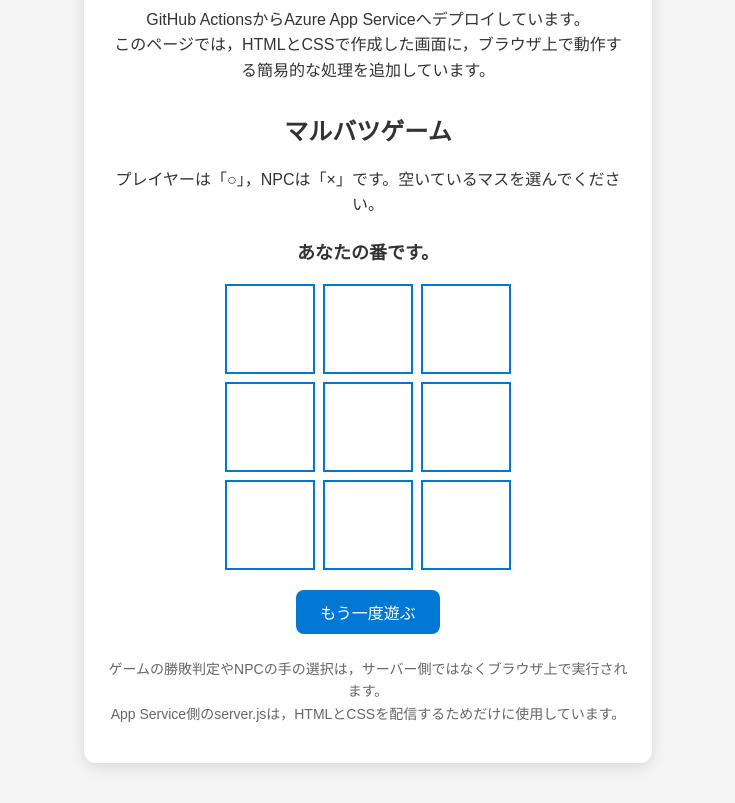
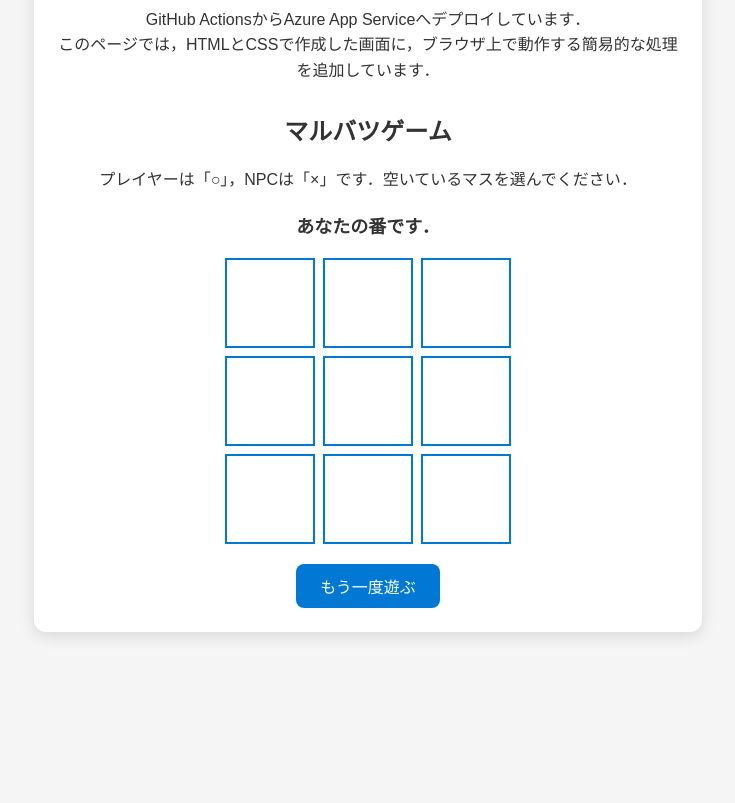
Before and after one commit to GingerAle0220/my-static-html-site, a plain HTML site: page index.html in a window 1280 px wide. Shown: the part 137-940 px from the top of the page, without its empty margins (272-1007 px from the left). After the commit the page ends 809 px from the top, so only its background shows below. Drawn offline with Linux system fonts and the light colour scheme.

Commit message:
少し改良

```diff
--- a/index.html
+++ b/index.html
@@ -10,17 +10,17 @@
     <h1>Azure App Service CI/CD Demo</h1>
 
     <p class="description">
-      GitHub ActionsからAzure App Serviceへデプロイしています。<br>
-      このページでは，HTMLとCSSで作成した画面に，ブラウザ上で動作する簡易的な処理を追加しています。
+      GitHub ActionsからAzure App Serviceへデプロイしています．<br>
+      このページでは，HTMLとCSSで作成した画面に，ブラウザ上で動作する簡易的な処理を追加しています．
     </p>
 
     <h2>マルバツゲーム</h2>
 
     <p class="description">
-      プレイヤーは「○」，NPCは「×」です。空いているマスを選んでください。
+      プレイヤーは「○」，NPCは「×」です．空いているマスを選んでください．
     </p>
 
-    <div id="status" class="status">あなたの番です。</div>
+    <div id="status" class="status">あなたの番です．</div>
 
     <div class="board">
       <button class="cell" data-index="0"></button>
@@ -35,11 +35,6 @@
     </div>
 
     <button id="resetButton" class="reset-button">もう一度遊ぶ</button>
-
-    <p class="note">
-      ゲームの勝敗判定やNPCの手の選択は，サーバー側ではなくブラウザ上で実行されます。<br>
-      App Service側のserver.jsは，HTMLとCSSを配信するためだけに使用しています。
-    </p>
   </main>
 
   <script>
@@ -94,12 +89,12 @@
       }
 
       if (isDraw()) {
-        statusText.textContent = "引き分けです。";
+        statusText.textContent = "引き分けです．";
         finishGame();
         return;
       }
 
-      statusText.textContent = "NPCの番です。";
+      statusText.textContent = "NPCの番です．";
     }
 
     function npcMove() {
@@ -119,18 +114,18 @@
       cells[npcIndex].disabled = true;
 
       if (checkWinner(npcMark)) {
-        statusText.textContent = "NPCの勝ちです。";
+        statusText.textContent = "NPCの勝ちです．";
         finishGame();
         return;
       }
 
       if (isDraw()) {
-        statusText.textContent = "引き分けです。";
+        statusText.textContent = "引き分けです．";
         finishGame();
         return;
       }
 
-      statusText.textContent = "あなたの番です。";
+      statusText.textContent = "あなたの番です．";
     }
 
     function checkWinner(mark) {
@@ -153,7 +148,7 @@
     function resetGame() {
       board = ["", "", "", "", "", "", "", "", ""];
       gameOver = false;
-      statusText.textContent = "あなたの番です。";
+      statusText.textContent = "あなたの番です．";
 
       cells.forEach((cell) => {
         cell.textContent = "";
--- a/style.css
+++ b/style.css
@@ -6,7 +6,7 @@ body {
 }
 
 .container {
-  max-width: 520px;
+  max-width: 620px;
   margin: 40px auto;
   padding: 24px;
   text-align: center;
@@ -74,10 +74,3 @@ h2 {
 .reset-button:hover {
   opacity: 0.85;
 }
-
-.note {
-  margin-top: 24px;
-  font-size: 14px;
-  color: #666;
-  line-height: 1.6;
-}
```
